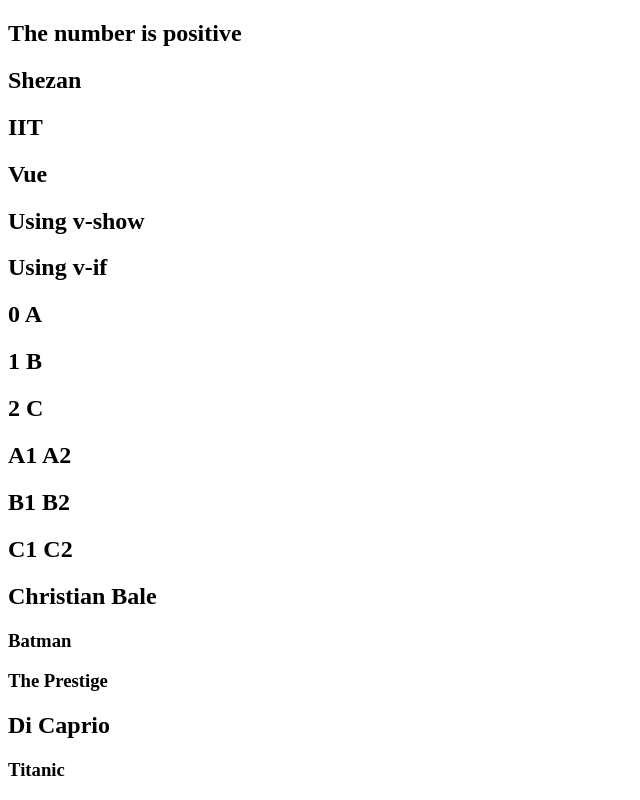
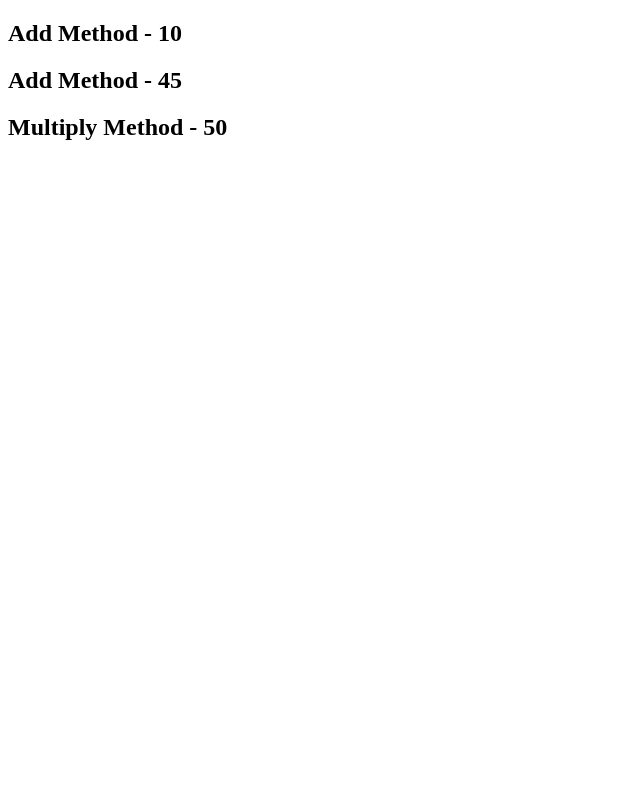
Before and after one commit to shezan7/VueJS-Study, a Vue app in the folder Study1/learning3/: page / in a window 1280 px wide. Shown: the top 800 px of the page, without its empty margins (0-640 px from the left). Built offline with nearby package versions, Linux system fonts and the light colour scheme.

Commit message:
add method to learning3

```diff
--- a/Study1/learning3/src/App.vue
+++ b/Study1/learning3/src/App.vue
@@ -1,25 +1,8 @@
 <template>
   <div>
-    <h2 v-if="num === 0"> The number is zero </h2>
-    <h2 v-else-if="num < 0"> The number is negative </h2>
-    <h2 v-else-if="num > 0"> The number is positive </h2>
-    <h2 v-else> Not a number </h2>
-    <div v-if="display">
-      <h2> Shezan </h2>
-      <h2> IIT </h2>
-      <h2> Vue </h2>
-    </div>
-    <h2 v-if="showElement"> Using v-show </h2>
-    <h2 v-show="showElement"> Using v-if </h2>
-
-    <h2 v-for="(name, index) in names" :key="name"> {{index}} {{name}} </h2>
-    <h2 v-for="name in fullNames" :key="name.first"> {{name.first}} {{name.last}} </h2>
-    <div v-for="actor in actors" :key="actor.name">
-      <h2>{{actor.name}}</h2>
-      <h3 v-for="movie in actor.movies" :key="movie">{{movie}}</h3>
-    </div>
-
-    <h2 v-for="value in myInfo" :key="value">{{value}}</h2>
+    <h2> Add Method - {{add(2,3,5)}} </h2>
+    <h2> Add Method - {{add(10,15,20)}} </h2>
+    <h2> Multiply Method - {{multiply(10)}} </h2>
   </div>
 </template>
 
@@ -28,30 +11,15 @@
   name: 'App',
   data() {
     return {
-      num: 7,
-      display: true,
-      showElement: true,
-      names: ['A', 'B', 'C'],
-      fullNames: [
-        {first: 'A1', last: 'A2'},
-        {first: 'B1', last: 'B2'},
-        {first: 'C1', last: 'C2'}
-      ],
-      actors: [
-        {
-          name: 'Christian Bale',
-          movies: ['Batman', 'The Prestige']
-        },
-        {
-          name: 'Di Caprio',
-          movies: ['Titanic', 'Inception']
-        }
-      ],
-      myInfo: {
-        name: 'Shezan',
-        channel: 'IIT',
-        course: 'Vue 2'
-      }
+      baseMultiplier: 5
+    }
+  },
+  methods: {
+    add(a,b,c) {
+      return a+b+c
+    },
+    multiply(num) {
+      return num*this.baseMultiplier
     }
   }
 }
```
